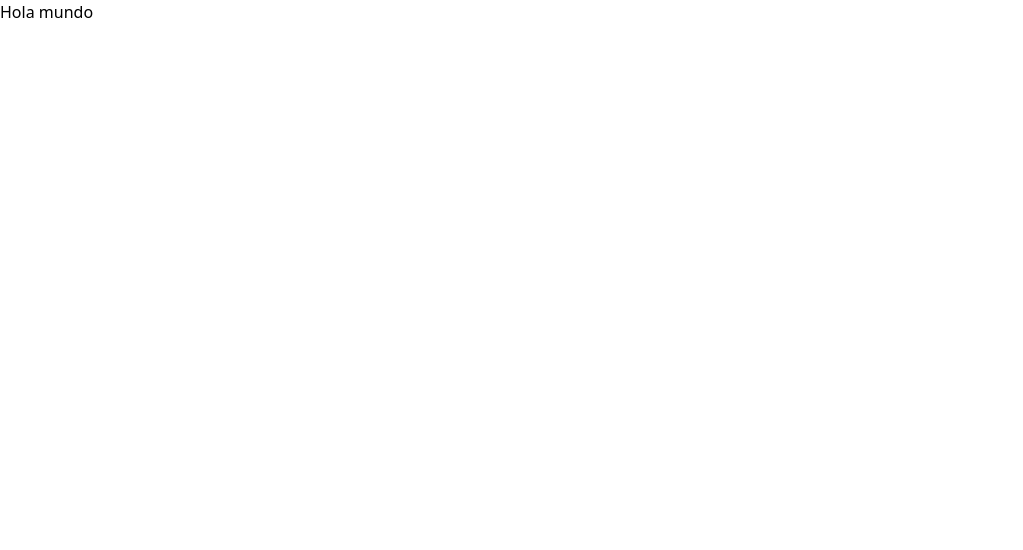
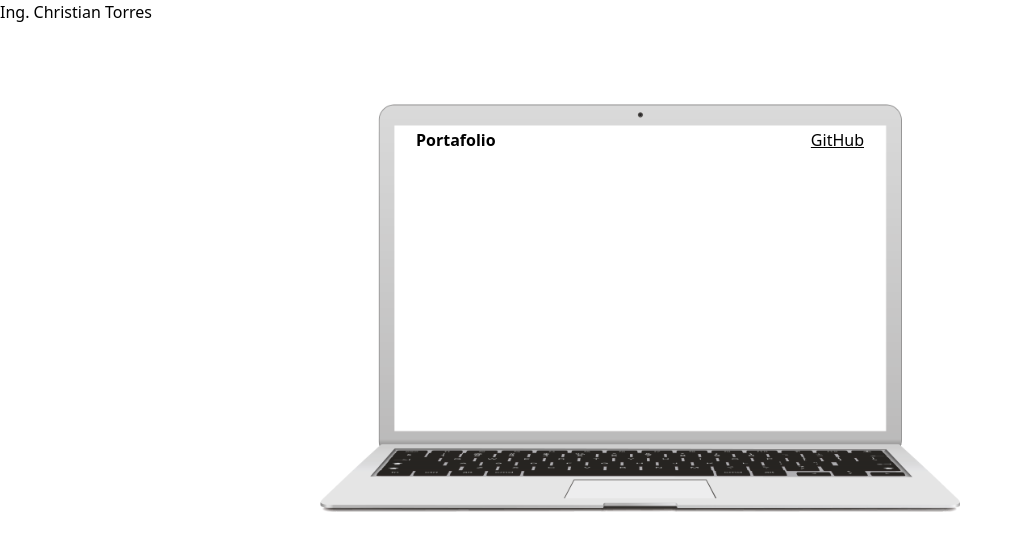
Before and after one commit to ChrissT94/potafolio, a plain HTML site: page index.html in a window 1280 px wide. Shown: the whole page, without its empty margins (0-1023 px from the left). Drawn offline with nearby package versions, Linux system fonts and the light colour scheme.

Commit message:
feat: add image to index.html

```diff
--- a/index.html
+++ b/index.html
@@ -1,15 +1,25 @@
 <!DOCTYPE html>
-<html lang="en">
+<html lang="es">
 <head>
     <meta charset="UTF-8">
     <meta name="viewport" content="width=device-width, initial-scale=1.0">
     <link href="https://unpkg.com/tailwindcss@^1.0/dist/tailwind.min.css" rel="stylesheet">
     <title>Portafolio</title>
+    <link rel="stylesheet" href="style.css">
 </head>
 <body>
 
     <div>
-        <h1>Hola mundo</h1>
+        <h1>Ing. Christian Torres</h1>
+    </div>
+
+    <div id="content" class="mx-auto mt-20 pt-6 px-24">
+        <header>
+            <nav class="flex items-center justify-between ">
+                <h1 class= "font-bold text-2x1">Portafolio</h1>
+                <a class="underline" target="blank" href="https://github.com/ChrissT94"> GitHub</a>
+            </nav>
+        </header>
     </div>
 
 </body>
--- a/style.css
+++ b/style.css
@@ -0,0 +1,11 @@
+body{
+    max-height: 100vh;
+}
+
+#content {
+    background-image: url("assets/laptop.png");
+    height: 100vh;
+    width: 50%;
+    background-size: contain;
+    background-repeat: no-repeat;
+}
```
